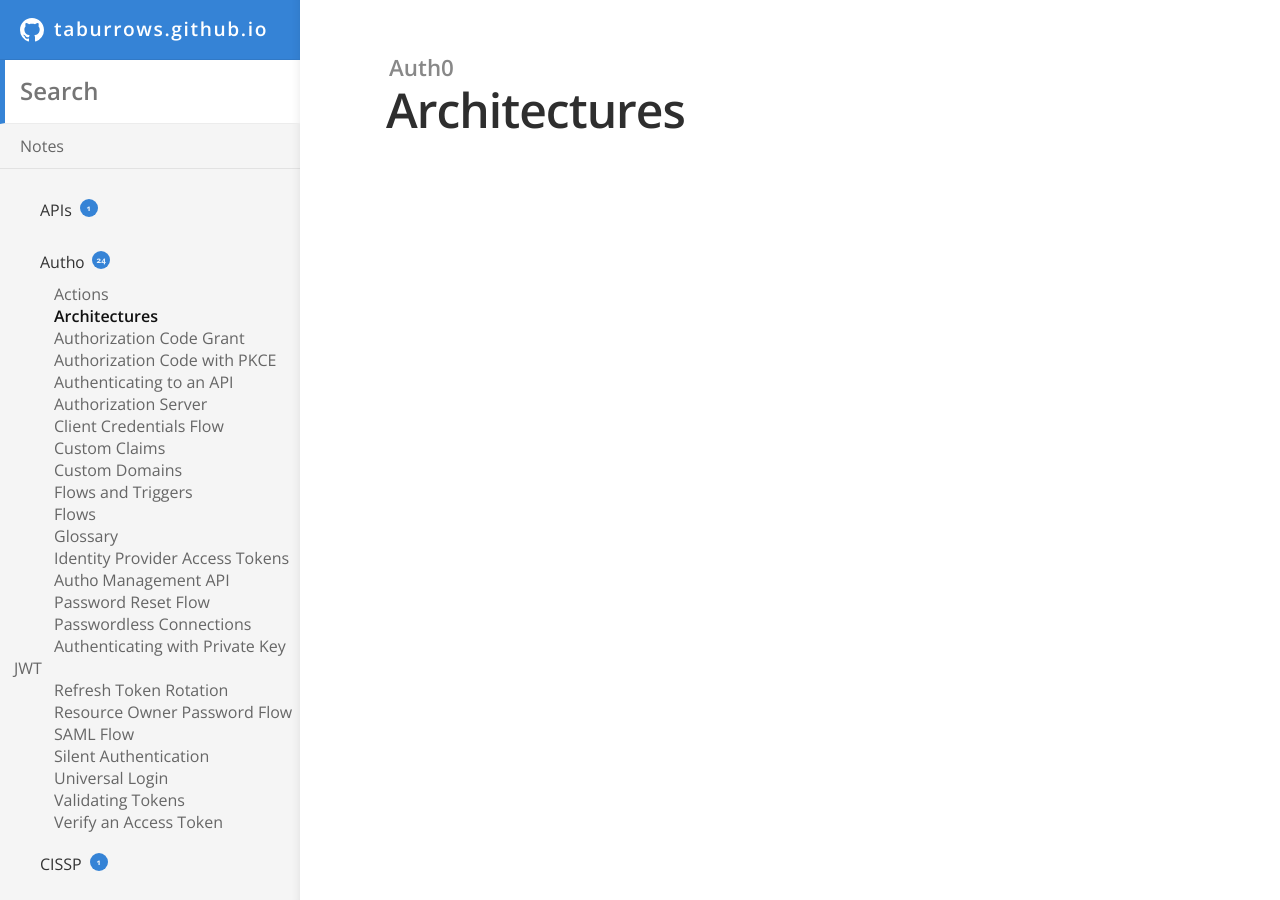
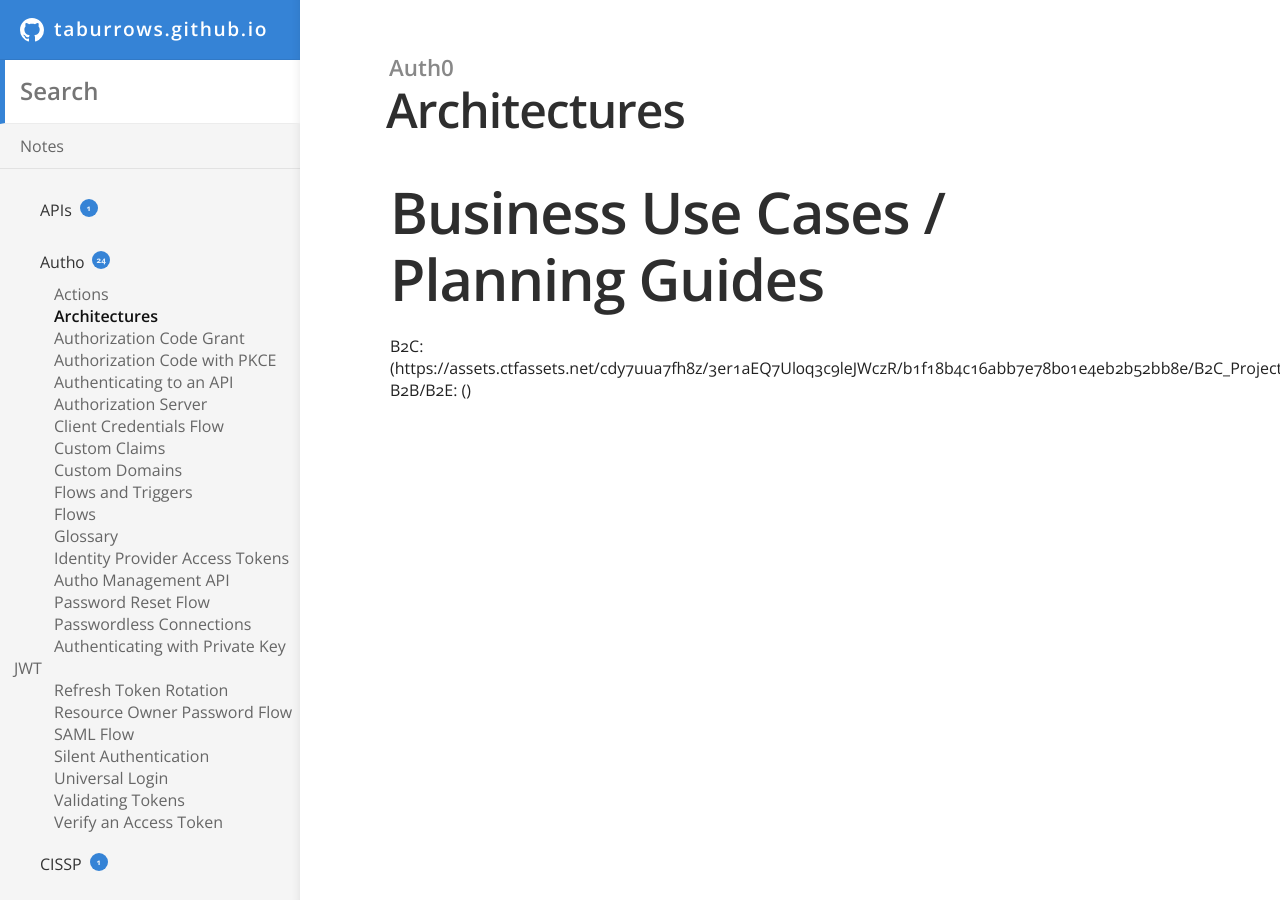
Before and after one commit to TABurrows/taburrows.github.io, a Jekyll site: the page built from _docs/Auth0/architectures.md, in a window 1280 px wide and 900 px high. Built offline with Jekyll 4.4.1, drawn with Linux system fonts in a browser that asks for light colours.

Commit message:
Updated Auth0 Notes

```diff
--- a/_docs/Auth0/architectures.md
+++ b/_docs/Auth0/architectures.md
@@ -3,3 +3,9 @@ title: Architectures
 category: Auth0
 order: 1
 ---
+
+
+## Business Use Cases / Planning Guides
+
+B2C:        (https://assets.ctfassets.net/cdy7uua7fh8z/3er1aEQ7Ul0q3c9leJWczR/b1f18b4c16abb7e78b01e4eb2b52bb8e/B2C_Project_Planning.pdf)
+B2B/B2E:    ()
```
